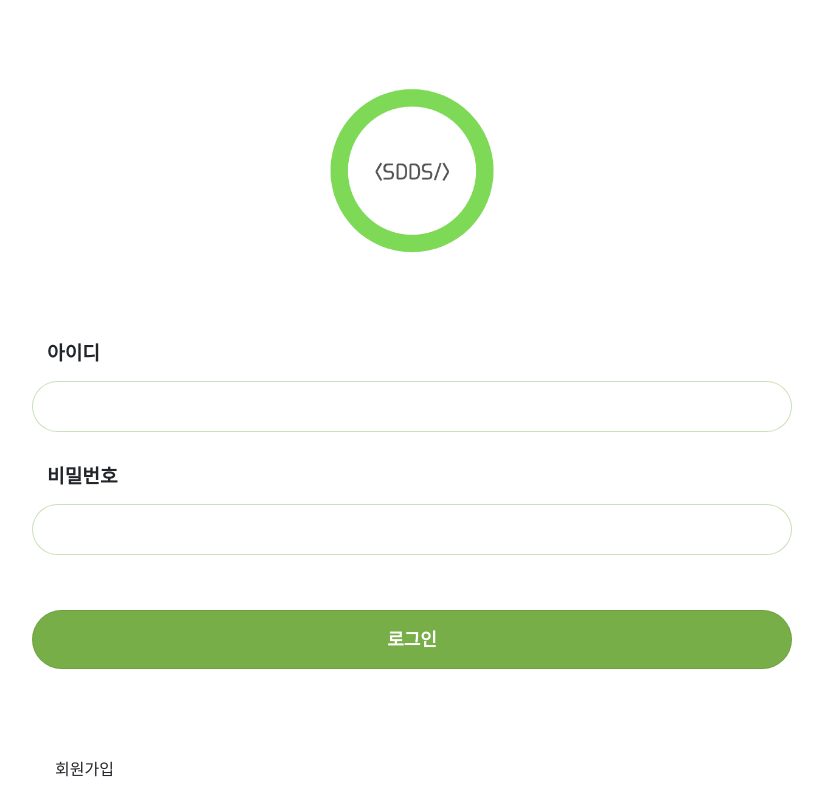
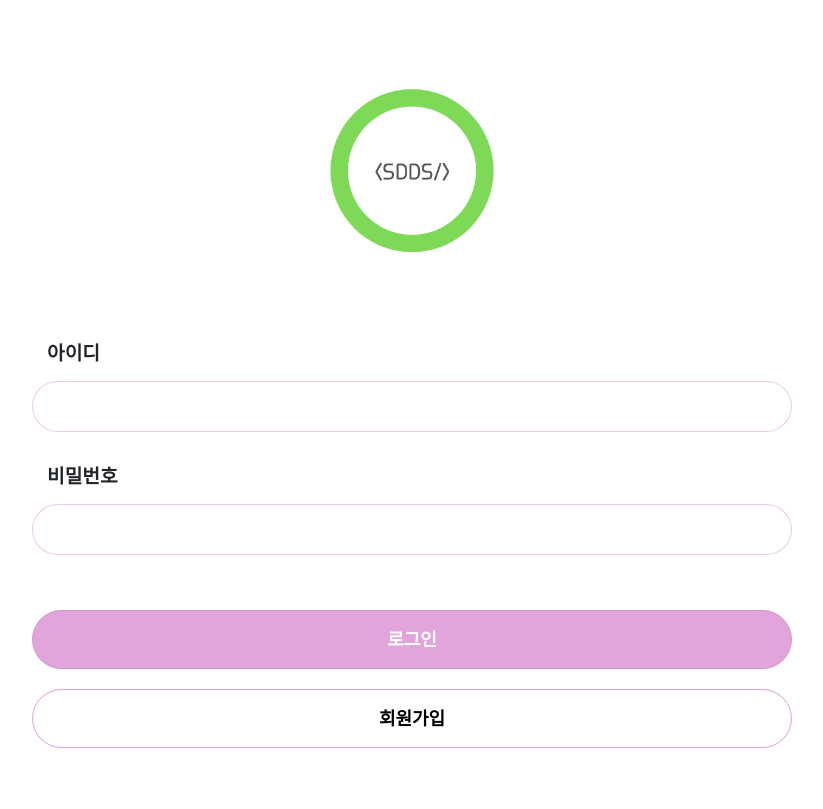
Before and after one commit to SejongDDS/sdds_client, a React (Create React App) app: page /login in a window 1280 px wide. Shown: the whole page, without its empty margins (228-1051 px from the left). Built offline with nearby package versions, Linux system fonts and the light colour scheme.

Commit message:
update login, sign up

```diff
--- a/src/components/LoginPage/Login.scss
+++ b/src/components/LoginPage/Login.scss
@@ -1,4 +1,4 @@
-.login_page{
+.login_page {
     align-items: center;
 
     min-width: 220px;
@@ -15,7 +15,7 @@
     cursor: pointer;
 }
 
-.text_input{
+.text_input {
     display: flex;
     font-size: 1.2rem;
     font-weight: bold;
@@ -23,17 +23,17 @@
     padding: 15px 0px;
 }
 
-.text_input label{
+.text_input label {
     padding-left: 15px;
     padding-bottom: 5px;
 }
 
-.input-blank{
+.input-blank {
     display: block;
     position: relative;
     width: 100%;
     height: 51px;
-    border: solid 1px rgba(109, 168, 56, .35);
+    border: solid 1px #d278c966;
     border-radius: 30px;
 
     padding: 10px 110px 10px 30px;
@@ -45,12 +45,12 @@
     vertical-align: top;
 }
 
-.logn_button {
-    margin: 40px 0px 60px 0px;
+.btn-login {
+    margin: 40px 0px 20px 0px;
     button {
         color: #fff;
         border: solid 1px rgba(0, 0, 0, 0.08);
-        background-color: rgba(109, 168, 56, 0.92);
+        background-color: #d278c9aa;
         display: block;
         width: 100%;
         padding: 15px 0 15px;
@@ -62,3 +62,24 @@
         border-radius: 30px;
     }
 }
+
+.btn-signup {
+    margin: 20px 0px 60px 0px;
+
+    button {
+        color: #000;
+        border: solid 1.5px #d278c9aa;
+        background-color: #fff;
+
+        display: block;
+        width: 100%;
+        padding: 15px 0 15px;
+        font-size: 18px;
+        font-weight: 700;
+        text-align: center;
+        cursor: pointer;
+        box-sizing: border-box;
+
+        border-radius: 30px;
+    }
+}
--- a/src/components/LoginPage/LoginMain.js
+++ b/src/components/LoginPage/LoginMain.js
@@ -33,7 +33,12 @@ function LoginMain() {
 
     return (
         <div className="login_page">
-            <div className="logo">
+            <div
+                className="logo"
+                onClick={(e) => {
+                    window.location.href = "/..";
+                }}
+            >
                 <img src={logo} className="header-logo" alt="React" />
             </div>
 
@@ -61,7 +66,7 @@ function LoginMain() {
                 />
             </div>
 
-            <div className="logn_button">
+            <div className="btn-login">
                 <button
                     type="button"
                     onClick={(e) => {
@@ -108,17 +113,16 @@ function LoginMain() {
                 </button>
             </div>
 
-            <Button
-                className="nav_btn"
-                buttonStyle="btn--white"
-                buttonSize="btn--medium"
-                name="회원가입"
-                onClick={() => {
-                    window.location.href = "/signup";
-                }}
-            >
-                회원가입
-            </Button>
+            <div className="btn-signup">
+                <button
+                    type="button"
+                    onClick={(e) => {
+                        window.location.href = "/signup";
+                    }}
+                >
+                    <span>회원가입</span>
+                </button>
+            </div>
         </div>
     );
 }
--- a/src/components/SignUpPage/Pages/SignUpMain.js
+++ b/src/components/SignUpPage/Pages/SignUpMain.js
@@ -17,6 +17,7 @@ function SighUpMain() {
     const [state, setState] = useState({
         login_id: "",
         password: "",
+        check_password: "",
         phone_number: "",
         email: "",
     });
@@ -28,11 +29,14 @@ function SighUpMain() {
                 modalIsOpen={modalIsOpen}
                 setModalIsOpen={setModalIsOpen}
             />
-
-            <div className="logo">
+            <div
+                className="logo"
+                onClick={(e) => {
+                    window.location.href = "/..";
+                }}
+            >
                 <img src={logo} className="header-logo" alt="React" />
             </div>
-
             <div className="text_input">
                 <label htmlFor="login_id">아이디</label>
                 <input
@@ -44,7 +48,6 @@ function SighUpMain() {
                     type="text"
                 />
             </div>
-
             <div className="text_input">
                 <label htmlFor="password">비밀번호</label>
                 <input
@@ -56,12 +59,17 @@ function SighUpMain() {
                     type="password"
                 />
             </div>
-
             <div className="text_input">
-                <label htmlFor="pw_check">비밀번호 확인</label>
-                <input className="input-blank" type="password" />
+                <label htmlFor="password">비밀번호 확인</label>
+                <input
+                    className="input-blank"
+                    value={state.check_password}
+                    onChange={(e) =>
+                        setState({ ...state, check_password: e.target.value })
+                    }
+                    type="password"
+                />
             </div>
-
             <div className="text_input">
                 <label htmlFor="phone_number">휴대폰 번호</label>
                 <input
@@ -74,7 +82,6 @@ function SighUpMain() {
                     placeholder="010-0000-0000"
                 />
             </div>
-
             <div className="text_input">
                 <label htmlFor="name">이메일</label>
                 <input
@@ -87,13 +94,13 @@ function SighUpMain() {
                     placeholder="example@gmail.com"
                 />
             </div>
-
-            <div className="list_submit">
+            <div className="btn-submit">
                 <button
                     type="button"
                     onClick={(e) => {
                         e.preventDefault();
 
+                        if (state.password === state.check_password) {
                             axios({
                                 method: "post",
                                 url: "http://simplelinuxvm-foic5rddd76ve.koreacentral.cloudapp.azure.com:3000/api/v1/user/sign-up",
@@ -108,11 +115,12 @@ function SighUpMain() {
                                     //회원가입 후 받은 로그 출력
                                     console.log(res);
 
-                                // 회원가입 완료 안내 페이지로 이동
-                                // window.location.href = "../";
-
                                     // 가입 후 완료 모달 띄우기
                                     setModalIsOpen(true);
+
+                                    // 홈으로 이동
+                                    window.location.href = "../";
+                                    // 이거 로그인 완료 페이지 따로 만드는거 필요?
                                 })
                                 .catch(function (error) {
                                     //오류 로그 출력
@@ -123,9 +131,22 @@ function SighUpMain() {
 
                                     //202(정보가 이미 존재하면) - 그 정보 표시
                                 });
+                        } else {
+                            window.alert("비밀번호가 일치하지 않습니다.");
+                        }
                     }}
                 >
                     <span>가입하기</span>
+                </button>
+            </div>
+            <div className="btn-undo">
+                <button
+                    type="button"
+                    onClick={(e) => {
+                        window.history.back();
+                    }}
+                >
+                    <span>이전</span>
                 </button>
             </div>
         </div>
--- a/src/components/SignUpPage/Pages/SignUpMain.scss
+++ b/src/components/SignUpPage/Pages/SignUpMain.scss
@@ -20,7 +20,7 @@
             margin: 40px auto 0px auto;
             color: #fff;
             border: solid 1px rgba(0, 0, 0, 0.08);
-            background-color: rgba(109, 168, 56, 0.92);
+            background-color: #d278c9;
 
             display: block;
             width: 30%;
@@ -60,7 +60,7 @@
     position: relative;
     width: 100%;
     height: 51px;
-    border: solid 1px rgba(109, 168, 56, 0.35);
+    border: solid 1px #d278c966;
     border-radius: 30px;
 
     padding: 10px 110px 10px 30px;
@@ -72,13 +72,34 @@
     vertical-align: top;
 }
 
-.list_submit {
-    margin: 40px 0px 60px 0px;
+.btn-submit {
+    margin: 40px 0px 20px 0px;
 
     button {
         color: #fff;
         border: solid 1px rgba(0, 0, 0, 0.08);
-        background-color: rgba(109, 168, 56, 0.92);
+        background-color: #d278c9aa;
+
+        display: block;
+        width: 100%;
+        padding: 15px 0 15px;
+        font-size: 18px;
+        font-weight: 700;
+        text-align: center;
+        cursor: pointer;
+        box-sizing: border-box;
+
+        border-radius: 30px;
+    }
+}
+
+.btn-undo {
+    margin: 20px 0px 60px 0px;
+
+    button {
+        color: #000;
+        border: solid 1.5px #d278c9aa;
+        background-color: #fff;
 
         display: block;
         width: 100%;
```
Lines whose indentation alone changed are shown as unchanged.
